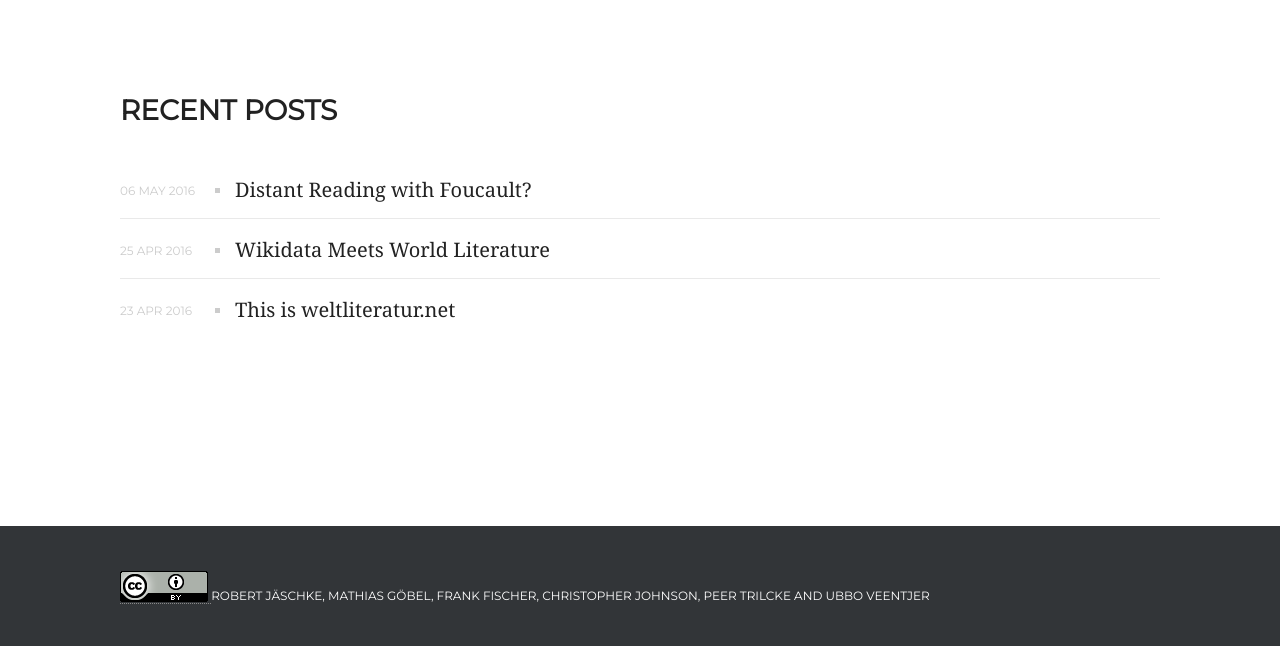
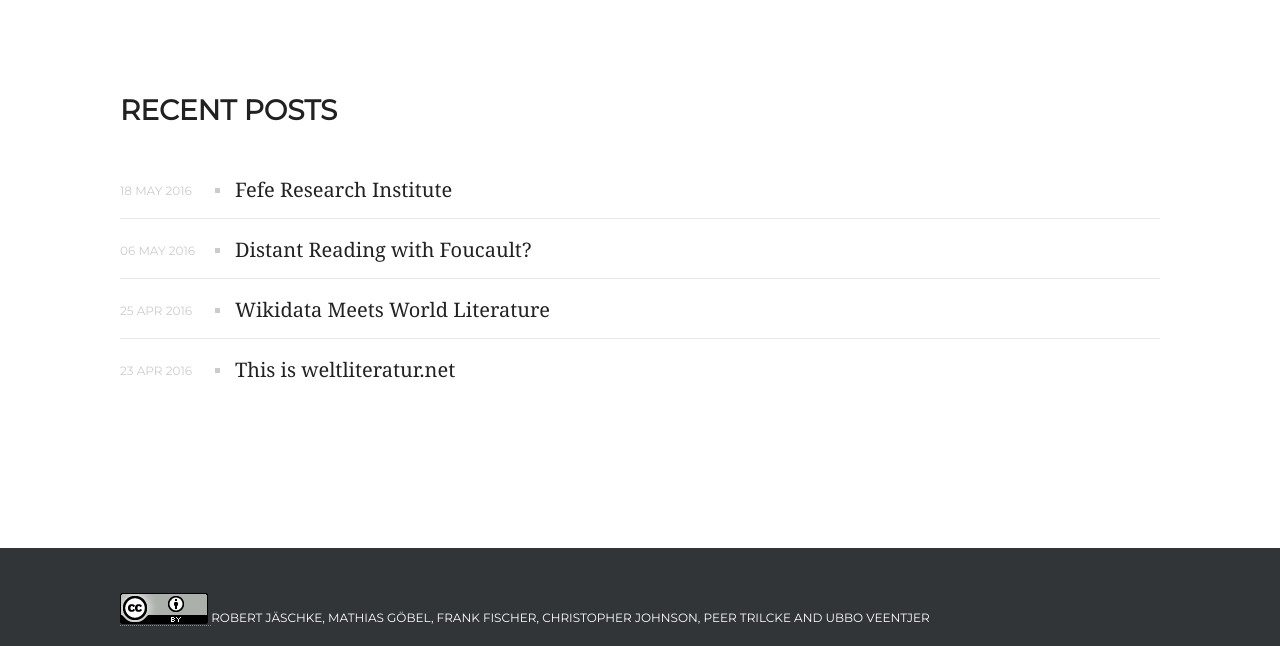
Before and after one commit to weltliteratur/blog, a Jekyll site: the page built from index.html, in a window 1280 px wide, cut to the strip 254-900 px from the top of the page. Built offline with Jekyll 4.4.1, drawn with Linux system fonts in a browser that asks for light colours; nearby versions of some CDN libraries; some web fonts are replaced; the list of posts is cut into pages by our own code.

Commit message:
published

```diff
--- a/_drafts/2016-05-18-Fefe-Research-Institute.markdown
+++ b/_posts/2016-05-18-Fefe-Research-Institute.markdown
@@ -6,7 +6,7 @@ comments: true
 date: 2016-05-18
 ---
 
-Ok, the headline is a joke, of course. But let's start at the beginning. There are three things German computer scientists/IT guys must not miss: their [heise online](http://www.heise.de/) newsticker, their xkcd, and their daily Fefe.
+Ok, the headline is a joke, of course. But let's start at the beginning. There are three things German computer scientists/IT guys must not miss: their [Heise Online](http://www.heise.de/) newsticker, their xkcd, and their daily Fefe.
 
 Fefe is the nom de guerre of [Felix von Leitner](https://en.wikipedia.org/wiki/Felix_von_Leitner), a C programmer (check [dietlibc](https://en.wikipedia.org/wiki/Dietlibc)), IT security adept and blogger, running his own speaker's corner **["Fefes Blog"](https://blog.fefe.de/)** since 2005. This blog is notorious for its "cut the crap" non-layout and his author for his brash comments on incidents in the broad field of IT security and their political implications, especially regarding the industry of mass surveillance. His reach is enormous and will surely beat that of many established newspapers (according to [this 2011 post](https://blog.fefe.de/?ts=b3d1b6bf), anyway; newer numbers would be helpful, though).
 
@@ -83,10 +83,10 @@ We matched our dataset against the list of countries provided [by datendieter.de
 We can also add time as a component, so here's a line chart showing Fefe's interest in the 12 most-mentioned countries over time:
 
 <figure>
-  <img src="https://raw.githubusercontent.com/weltliteratur/blog/gh-pages/images/fefe_time_countries.png" alt="Mentioning of countries over time in Fefes Blog." />
+  <img src="/images/fefe_time_countries.svg" alt="Mentions of countries over time in Fefes Blog." />
 </figure>
 
-This chart we can actually try to read out loud a bit: The Snowden year, 2013, marks the beginning of an increasing coverage of the USA and Great Britain. In 2014, Russia and Ukraine are peaking, for obvious reasons. One more interesting thing is the slow but steady decline of interest in Israel and Iran since 2005. Greece is starting to be covered in late 2009 with the beginning of the Greek government-debt crisis. So as can be expected from the list of his main sources seen above, Fefe's blog more or less mirrors mainstream media coverage.
+This chart we can actually try to read out loud a bit: The Snowden year, 2013, marks the beginning of an increasing coverage of the USA and Great Britain. In 2014, Russia and Ukraine are peaking, for obvious reasons. One more interesting thing is the slow but steady decline of interest in Israel and Iran since 2005. Greece is starting to be covered in late 2009 with the beginning of the Greek government-debt crisis. So as can be expected from the list of his main sources seen above, Fefes Blog more or less mirrors mainstream media coverage.
 
 ## Acronyms
 
```
Also changed, not shown: images/fefe_time_countries.png (deleted), images/fefe_time_countries.svg (added).
